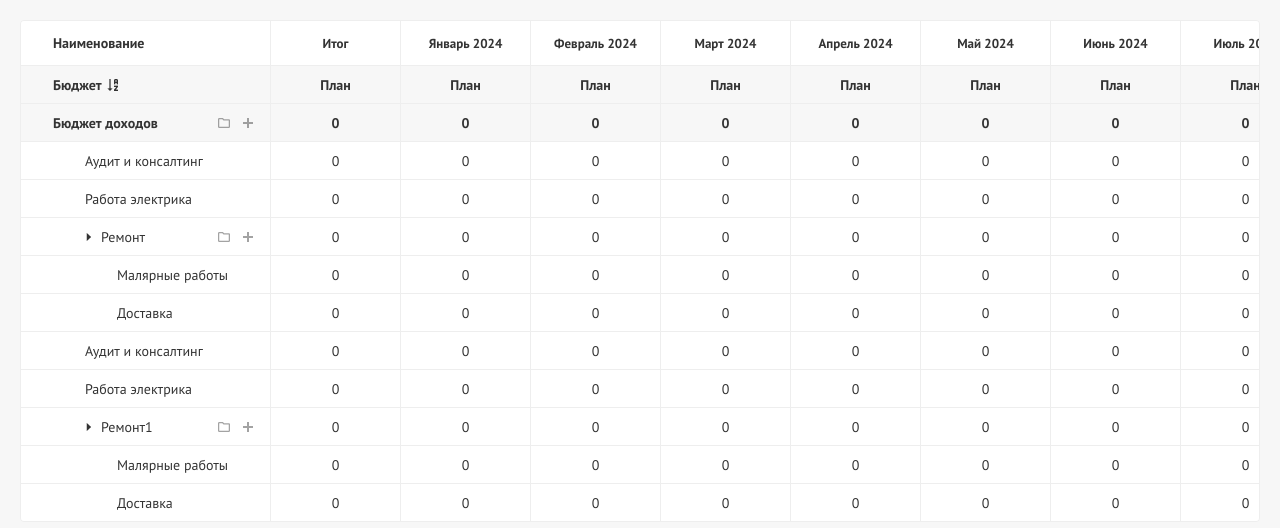
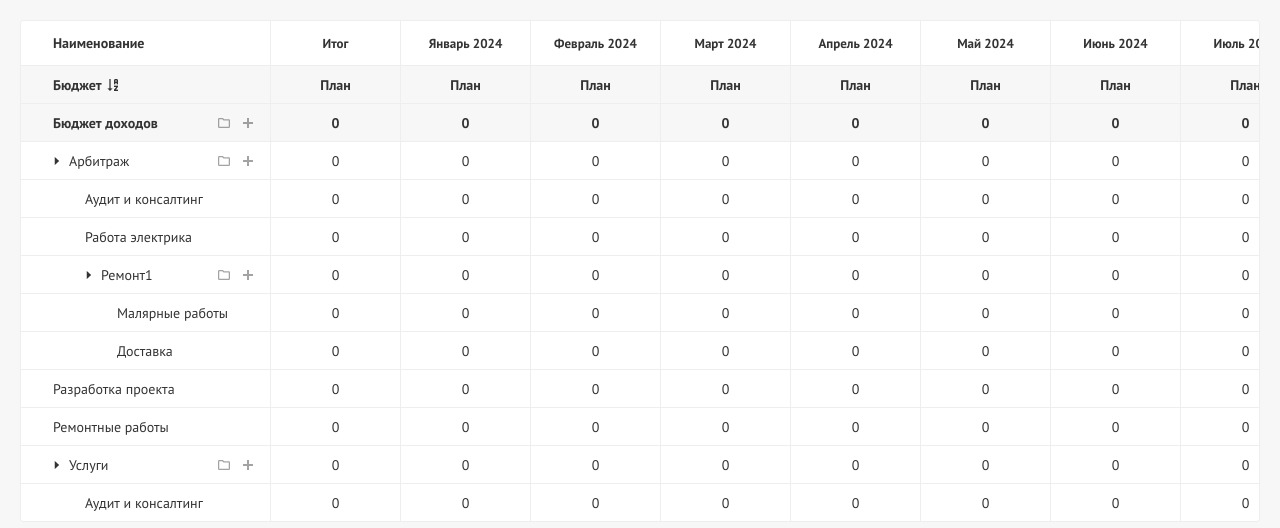
Before and after one commit to Syusina/budget, a website: page index.html in a window 1280 px wide. Both pictures are taken after a click on the picture 113 px from the left and 84 px from the top of the page. Drawn offline with Linux system fonts and the light colour scheme.

Commit message:
add sort alphabet

```diff
--- a/scripts.js
+++ b/scripts.js
@@ -83,7 +83,7 @@ const dataInit = [
         ],
       },
       {
-        name: "Услуги1",
+        name: "Арбитраж",
         type: "FOLDER",
         price: [10, 0, 0, 0, 0, 0, 0, 0, 0, 0, 0, 0, 0],
         child: [
@@ -123,7 +123,6 @@ const dataInit = [
 function sort() {
   const element = document.querySelector(".iconSort");
   const folderNames = Array.from(document.querySelectorAll("#title_l1"));
-  console.log("🚀 ~ sort ~ folderNames:", folderNames);
   if (element.src.endsWith("sort-descending.png")) {
     element.src = "./Icons/sort-alphabet.png";
   } else {
@@ -141,10 +140,16 @@ function sort() {
     }
     return 0;
   });
+
   const tbody = document.querySelector(`[id^="body_0"]`);
   sortedFolderNames.forEach((folder) => {
-    const parentTr = folder.parentNode;
-    tbody.appendChild(parentTr);
+    if (folder.closest("tr").className !== "value") {
+      const element = folder.closest("tbody");
+      tbody.appendChild(element);
+    } else {
+      const parentTr = folder.closest("tr");
+      tbody.appendChild(parentTr);
+    }
   });
 }
 
@@ -180,6 +185,7 @@ function addFile(event, level) {
     if (event.key === "Enter") {
       event.preventDefault();
       const newCell = document.createElement("tr");
+      newCell.classList.add("value");
       const nameRow = event.target.value;
       const newName = document.createElement("th");
       newName.classList.add("bodyNameCell");
--- a/styles.css
+++ b/styles.css
@@ -13,12 +13,10 @@ th:focus {
 
 tbody tr {
   display: inline-table;
-  transition: max-height 0.3s ease-in-out;
 }
 
 .hide {
   display: none;
-  transition: max-height 0.3s ease-in-out;
 }
 
 #tableContainer {
```
